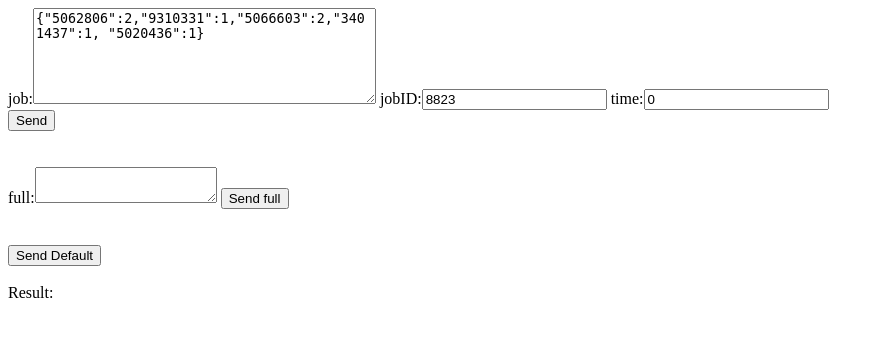
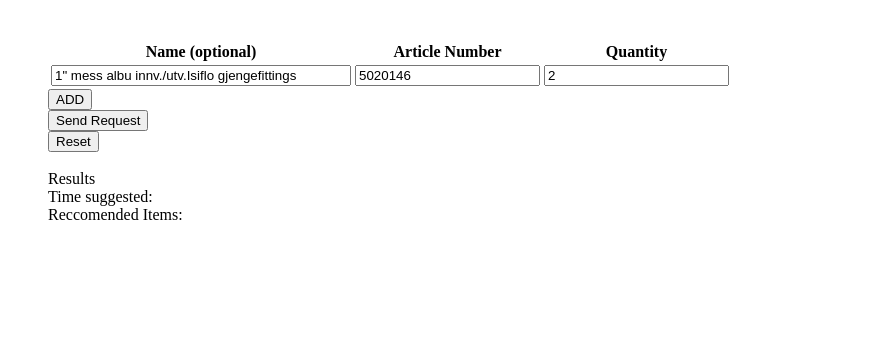
Before and after one commit to joshclement0/skproquote, a Flask app: page /api/test in a window 1280 px wide. Shown: the top 337 px of the page, without its empty margins (0-884 px from the left). Run offline with Flask 2, Linux system fonts and the light colour scheme; parts of the project's set-up code (start-up, migrations or seed data) failed here and were passed over.

Commit message:
Update test.html

```diff
--- a/templates/test.html
+++ b/templates/test.html
@@ -1,4 +1,112 @@
 <html>
+    <script src="https://ajax.googleapis.com/ajax/libs/jquery/3.5.1/jquery.min.js"></script>
+    <body>
+        <div style ="margin:40px">
+            <table id="tbl">
+                <tr>
+                  <th style ="width:300px">Name (optional)</th>
+                  <th>Article Number</th>
+                  <th>Quantity</th>
+                </tr>
+                <tr>
+                  <td><input style ="width:300px" value='1" mess albu innv./utv.Isiflo gjengefittings'></td>
+                  <td><input value='5020146'></td>
+                  <td><input value="2"></td>
+                </tr>
+              </table>
+              <button onclick="myCreateFunction()">ADD</button>
+              <br><button onclick="send()">Send Request</button>
+              <br><button onclick="reset()">Reset</button><br><br>
+              <div>
+                  Results<br>
+                  <div id="quote">
+                      Time suggested:
+                  </div>
+                  <div id="recc">
+                      Reccomended Items:
+                  </div>
+
+              </div>
+        </div>
+    </body>
+    <script>
+        function reset(){
+            document.getElementById("quote").innerHTML="Time suggested: "
+            document.getElementById("recc").innerHTML="Reccomended Items: "
+            document.getElementById("tbl").innerHTML='<tbody><tr><th style="width:300px">Name (optional)</th><th>Article Number</th><th>Quantity</th></tr><tr><td><input style="width:300px" value=\'1" mess albu innv./utv.Isiflo gjengefittings\'></td><td><input value="5020146"></td><td><input value="2"></td></tr></tbody>'
+        }
+        function myCreateFunction() {
+            var table = document.getElementById("tbl");
+            var row = table.insertRow(table.rows.length);
+            var cell1 = row.insertCell(0);
+            var cell2 = row.insertCell(1);
+            var cell3 = row.insertCell(2)
+            cell1.innerHTML = '<input style ="width:300px">'
+            cell2.innerHTML = "<input >"
+            cell3.innerHTML = "<input >"
+
+        }
+        function send(){
+            var table = document.getElementById("tbl");
+            dict = {}
+            for(i=0;i<table.rows.length;i++){
+                if (i==0) continue;
+                artnum = table.rows[i].cells[1].children[0].value
+                if (artnum =="") continue
+                quant = table.rows[i].cells[2].children[0].value
+                dict[artnum.toString()]=parseInt(quant)
+
+            }
+            sendQuote(dict)
+            sendReccomend(dict)
+        }
+        function sendQuote(formData){
+            t = document.getElementById('tbl')
+            for(i=1;i<t.rows.length;i++){
+                t.rows[i].cells[1].children[0].style.backgroundColor="white"
+            }
+            fetch(`${window.origin}/api/predict`, {
+                method: "POST",
+                credentials: "include",
+                body: JSON.stringify(formData),
+                cache: "no-cache",
+                headers: new Headers({
+                "content-type": "application/json"
+                })
+            })
+            .then(function(response) {console.log(response);
+                response.text().then(function(text){
+                    console.log(text)
+                    document.getElementById("result").innerHTML=text
+                    t = document.getElementById('tbl')
+
+                    for(i=1;i<t.rows.length;i++){
+                        item = t.row[i].cells[i].children[0]
+                        if (text.found.includes(item.value)){
+                            item.style.backgroundColor="lightgreen"
+                        }
+                    }
+                    document.getElementById("quote").innerHTML="Time suggested: "+text.guess
+                })})
+        }
+        function sendReccomend(formData){
+            query=""
+            for (n in formData){
+                query+="nums="+n.toString()+"&"
+            }
+            fetch(`${window.origin}/api/recommend?`, {
+                method: "GET",
+                credentials: "include",
+                cache: "no-cache",
+            })
+            .then(function(response) {console.log(response);
+                response.text().then(function(text){
+                    console.log(text)
+                    document.getElementById("recc").innerHTML="Reccomended Items: "+text.toString()
+                })})
+        }
+    </script>
+</html><!--<html>
     <script src="https://ajax.googleapis.com/ajax/libs/jquery/3.5.1/jquery.min.js"></script>
     <body>
         <div>
@@ -51,4 +159,4 @@
                 })})
         }
     </script>
-</html>
+</html>-->
```
